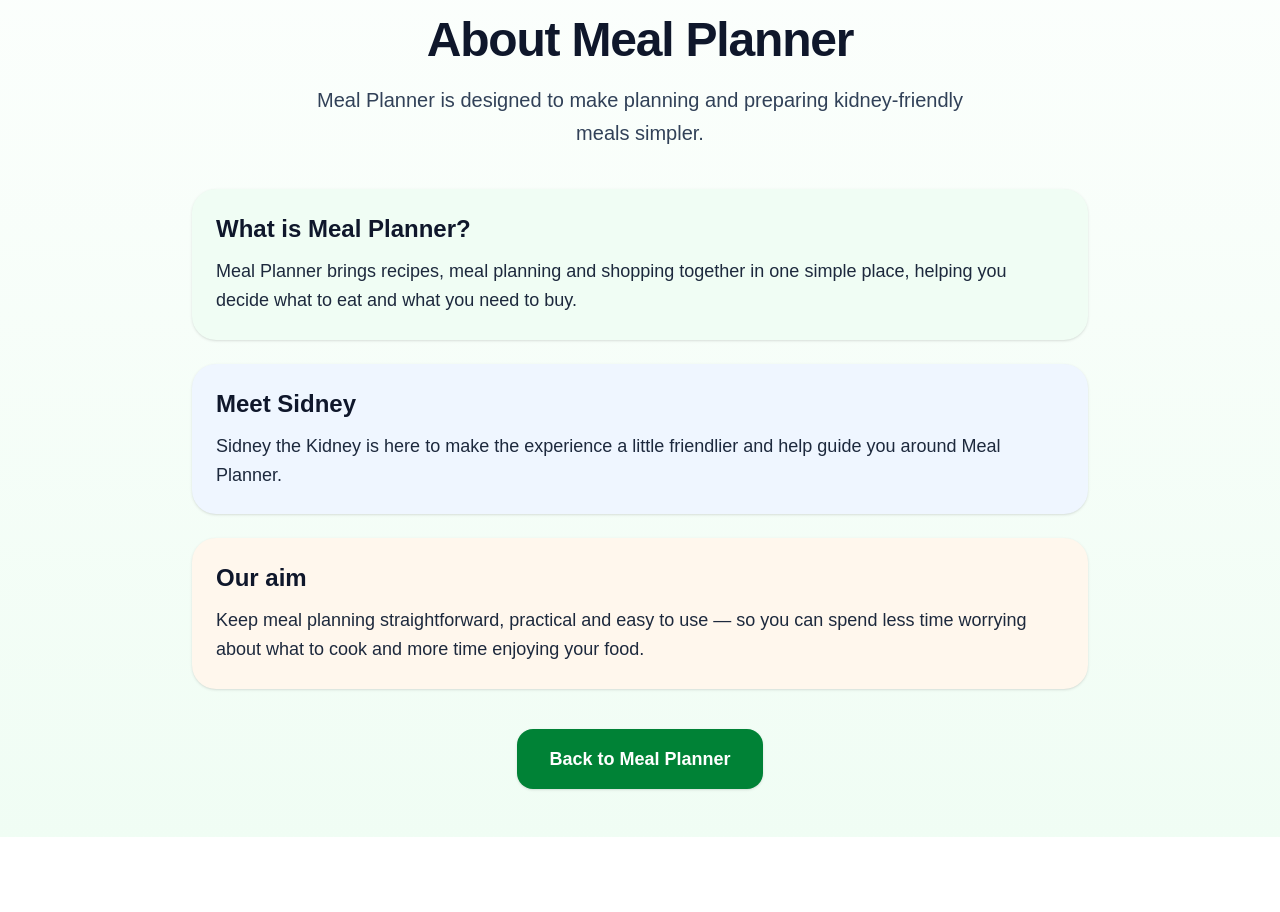
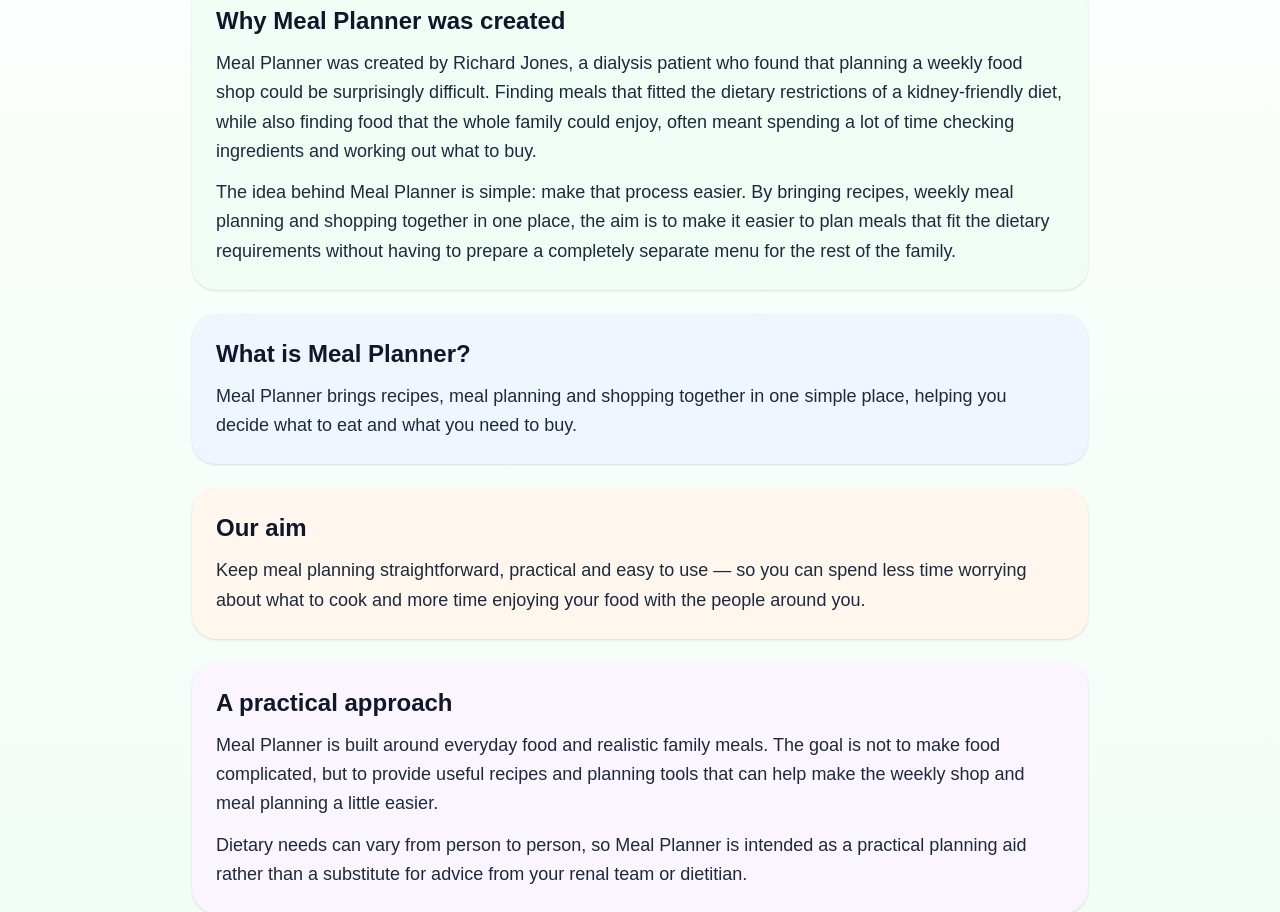
Before and after one commit to rj-jonesatlivedotcom/meal-planner, a Next.js app: page /about in a window 1280 px wide. Shown: the part 300-1212 px from the top of the page. Before the commit the page ends 1137 px from the top, so only its background shows below. Built offline with nearby package versions, Linux system fonts and the light colour scheme.

Commit message:
remove sidney and update about page

```diff
--- a/app/about/page.tsx
+++ b/app/about/page.tsx
@@ -15,25 +15,44 @@ export default function About() {
           </Link>
 
           <div className="mt-8 text-center">
-            <img
-              src="/images/sidney/sidney.png"
-              alt="Sidney the Kidney"
-              className="mx-auto w-48 object-contain"
-            />
 
-            <h1 className="mt-4 text-5xl font-extrabold tracking-tight">
+            <h1 className="text-5xl font-extrabold tracking-tight">
               About Meal Planner
             </h1>
 
             <p className="mx-auto mt-5 max-w-2xl text-xl leading-relaxed text-slate-700">
               Meal Planner is designed to make planning and preparing
-              kidney-friendly meals simpler.
+              kidney-friendly meals simpler, more practical and less stressful.
             </p>
+
           </div>
 
           <div className="mt-10 space-y-6">
 
             <section className="rounded-3xl bg-green-50 p-6 shadow-sm">
+              <h2 className="text-2xl font-bold">
+                Why Meal Planner was created
+              </h2>
+
+              <p className="mt-3 text-lg leading-relaxed text-slate-800">
+                Meal Planner was created by Richard Jones, a dialysis patient
+                who found that planning a weekly food shop could be surprisingly
+                difficult. Finding meals that fitted the dietary restrictions
+                of a kidney-friendly diet, while also finding food that the
+                whole family could enjoy, often meant spending a lot of time
+                checking ingredients and working out what to buy.
+              </p>
+
+              <p className="mt-3 text-lg leading-relaxed text-slate-800">
+                The idea behind Meal Planner is simple: make that process
+                easier. By bringing recipes, weekly meal planning and shopping
+                together in one place, the aim is to make it easier to plan
+                meals that fit the dietary requirements without having to
+                prepare a completely separate menu for the rest of the family.
+              </p>
+            </section>
+
+            <section className="rounded-3xl bg-blue-50 p-6 shadow-sm">
               <h2 className="text-2xl font-bold">
                 What is Meal Planner?
               </h2>
@@ -45,17 +64,6 @@ export default function About() {
               </p>
             </section>
 
-            <section className="rounded-3xl bg-blue-50 p-6 shadow-sm">
-              <h2 className="text-2xl font-bold">
-                Meet Sidney
-              </h2>
-
-              <p className="mt-3 text-lg leading-relaxed text-slate-800">
-                Sidney the Kidney is here to make the experience a little
-                friendlier and help guide you around Meal Planner.
-              </p>
-            </section>
-
             <section className="rounded-3xl bg-orange-50 p-6 shadow-sm">
               <h2 className="text-2xl font-bold">
                 Our aim
@@ -64,7 +72,26 @@ export default function About() {
               <p className="mt-3 text-lg leading-relaxed text-slate-800">
                 Keep meal planning straightforward, practical and easy to
                 use — so you can spend less time worrying about what to cook
-                and more time enjoying your food.
+                and more time enjoying your food with the people around you.
+              </p>
+            </section>
+
+            <section className="rounded-3xl bg-purple-50 p-6 shadow-sm">
+              <h2 className="text-2xl font-bold">
+                A practical approach
+              </h2>
+
+              <p className="mt-3 text-lg leading-relaxed text-slate-800">
+                Meal Planner is built around everyday food and realistic
+                family meals. The goal is not to make food complicated, but
+                to provide useful recipes and planning tools that can help
+                make the weekly shop and meal planning a little easier.
+              </p>
+
+              <p className="mt-3 text-lg leading-relaxed text-slate-800">
+                Dietary needs can vary from person to person, so Meal Planner
+                is intended as a practical planning aid rather than a
+                substitute for advice from your renal team or dietitian.
               </p>
             </section>
 
--- a/app/page.tsx
+++ b/app/page.tsx
@@ -39,30 +39,6 @@ export default function Home() {
             </p>
 
           </div>
-
-          {/* SIDNEY */}
-          <img
-            src="/images/sidney/sidney.png"
-            alt="Sidney the Kidney"
-            className="
-              absolute
-              bottom-[38px]
-              right-1
-              z-10
-              h-[150px]
-              w-auto
-              object-contain
-              drop-shadow-xl
-
-              sm:bottom-[10px]
-              sm:right-3
-              sm:h-[190px]
-
-              md:bottom-[22px]
-              md:right-8
-              md:h-[380px]
-            "
-          />
 
         </div>
 
--- a/components/HomeMenu.tsx
+++ b/components/HomeMenu.tsx
@@ -38,7 +38,7 @@ export default function HomeMenu() {
 
       {/* MENU */}
       {open && (
-        <div className="absolute right-0 top-14 w-64 overflow-hidden rounded-2xl bg-white shadow-xl ring-1 ring-slate-200">
+        <div className="fixed right-5 top-20 z-[100] w-64 max-h-[calc(100vh-6rem)] overflow-y-auto rounded-2xl bg-white shadow-xl ring-1 ring-slate-200">
 
           {/* HOME */}
           <Link
```
